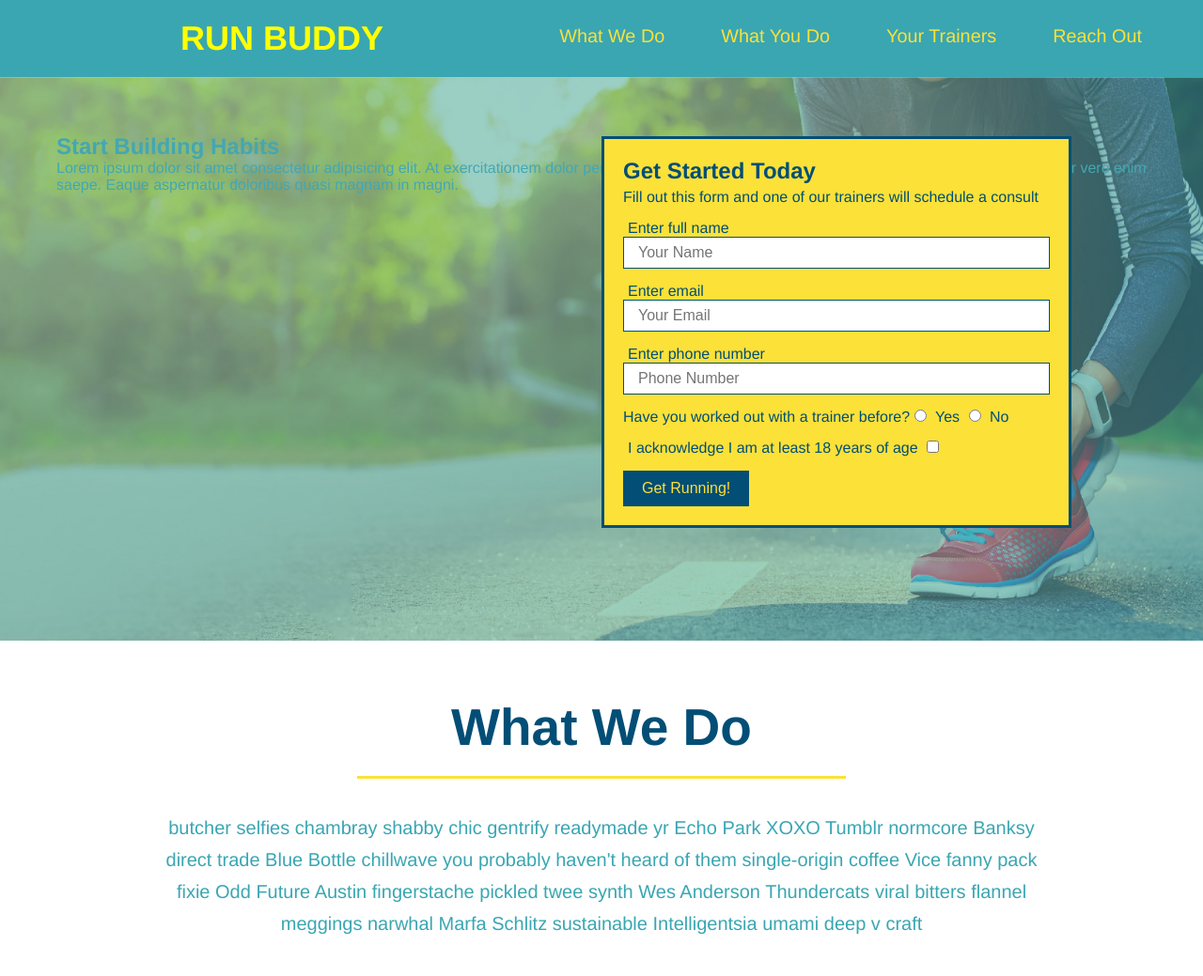
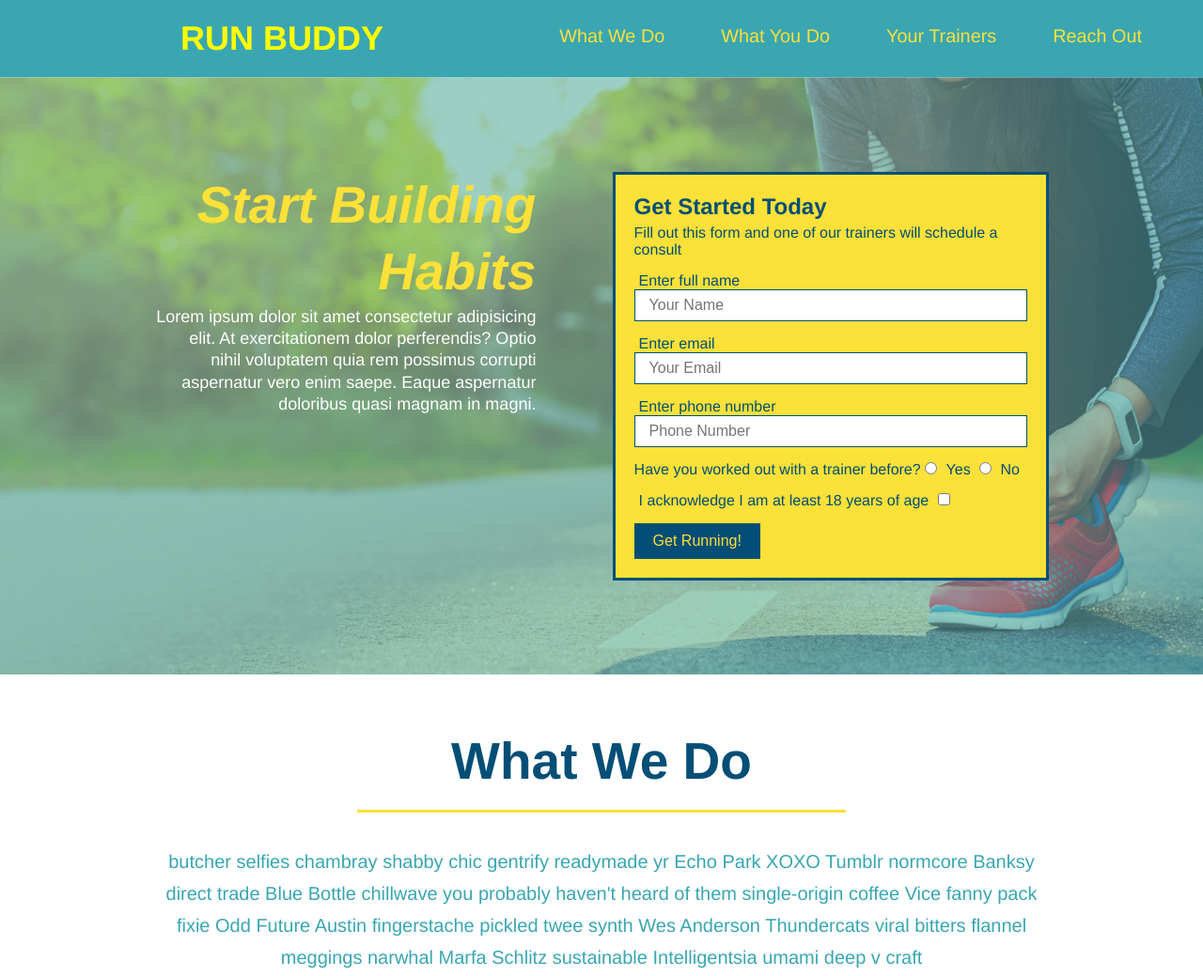
Before and after one commit to MHRyple/run-buddy, a plain HTML site: page index.html in a window 1280 px wide. Shown: the top 1039 px of the page at 94% size. Drawn offline with Linux system fonts and the light colour scheme.

Commit message:
add flexbox to hero

```diff
--- a/assets/css/style.css
+++ b/assets/css/style.css
@@ -36,22 +36,36 @@
 /*Hero Style Start */
 .hero {
     background-image: url("../images/hero-bg.jpg");
-    height: 600px;
     background-size: cover;
     background-position: center;
-    position: relative;
+    display: flex;
+    justify-content: center;
+    flex-wrap: wrap;
 }
 /* Hero Style End */
+
+.hero-cta {
+    width: 35%;
+    text-align: right;
+    margin: 3.5%;
+    color: #fff;
+    font-size: 18px;
+    line-height: 1.3;
+}
+
+.hero-cta h2 {
+    font-style: italic;
+    font-size: 55px;
+    color: #fce138;
+}
 
 .hero-form {
     color: #024e76;
     background-color: #fce138;
     padding: 20px;
-    width: 500px;
     border: solid 3px #024e76;
-    position: absolute;
-    bottom: 120px;
-    right: 140px;
+    width: 40%;
+    margin: 3.5%;
 }
 .form-input {
     border: 1px solid #024e76;
@@ -249,17 +263,20 @@ footer {
     background: #fce138;
     width: 100%;
     padding: 40px 35px;
+    display: flex;
+    justify-content: space-between;
+    flex-wrap: wrap;
 }
 
 footer h2 {
-    display: inline;
+
     color: #024e76;
     font-size: 30px;
     margin: 0;
 }
 
 footer div {
-    float: right;
+
     line-height: 1.5;
     text-align: right;
 }
--- a/index.html
+++ b/index.html
@@ -33,7 +33,7 @@
 
         <!--hero/jumbotron-->
         <section class="hero">
-            <div class="herocta">
+            <div class="hero-cta">
                 <h2>Start Building Habits</h2>
                 <p>Lorem ipsum dolor sit amet consectetur adipisicing elit. At exercitationem dolor perferendis? Optio nihil voluptatem quia rem possimus corrupti aspernatur vero enim saepe. Eaque aspernatur doloribus quasi magnam in magni.</p>
             </div>
```
